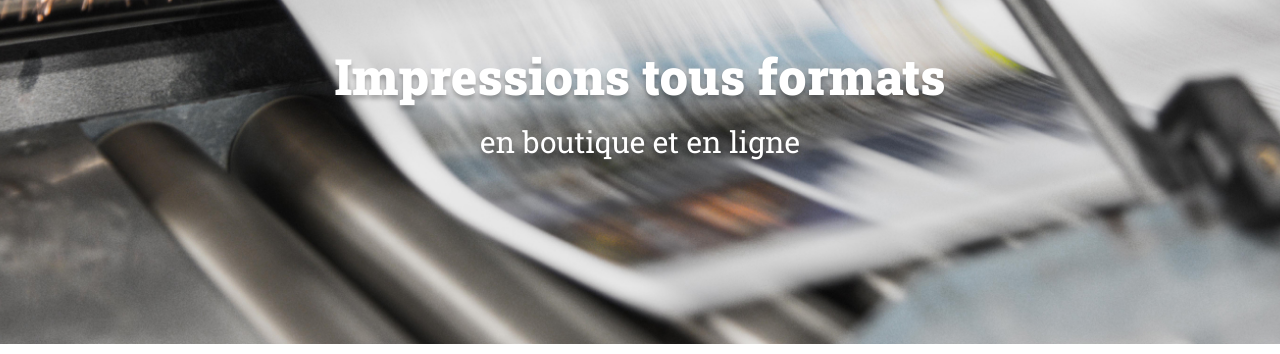
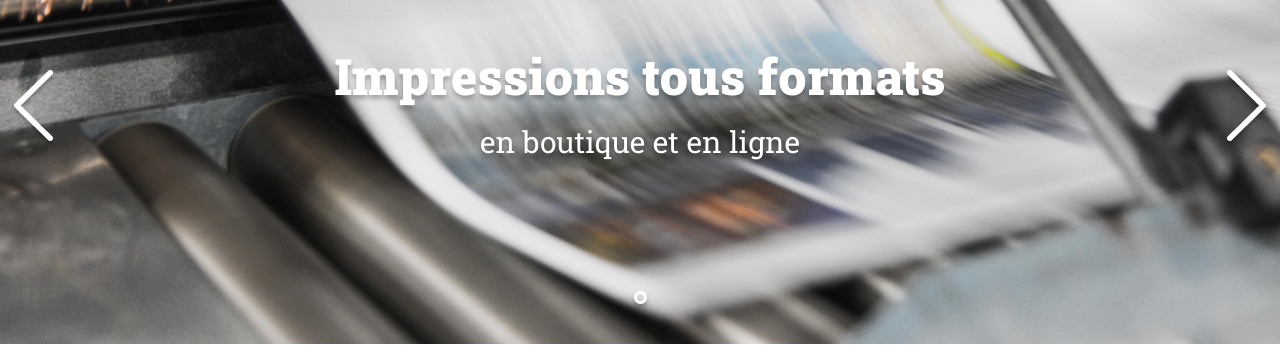
Before and after one commit to sfarynski/sfprintit, a plain HTML site: page index.html in a window 1280 px wide. Shown: the part 227-581 px from the top of the page. Drawn offline with Linux system fonts and the light colour scheme.

Commit message:
mmodification du html pour ajouter les fleches et un point pour l'instant

```diff
--- a/index.html
+++ b/index.html
@@ -19,8 +19,11 @@
 <main>
 	<div id="banner">
 		<img class="banner-img" src="./assets/images/slideshow/slide1.jpg" alt="Banner Print-it">
+		<img class="arrow arrow_right" src="./assets/images/arrow_right.png" alt="fleche droite">
+		<img class="arrow arrow_left" src="./assets/images/arrow_left.png" alt="fleche gauche">
 		<p>Impressions tous formats <span>en boutique et en ligne</span></p>
 		<div class="dots">
+			<a class="dot" href="#"></a>
 		</div>
 	</div>
 	<section id="about-us" class="container">
```
